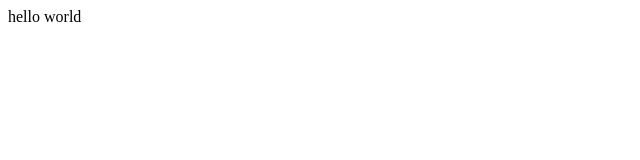
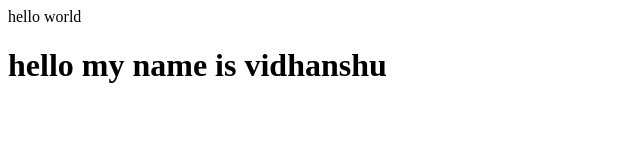
Before and after one commit to vidhanshu05/Locall, a plain HTML site: page index.html in a window 1280 px wide. Shown: the whole page, without its empty margins (0-640 px from the left). Drawn offline with Linux system fonts and the light colour scheme.

Commit message:
'updated'

```diff
--- a/index.html
+++ b/index.html
@@ -1 +1,2 @@
 <p>hello world</p>
+<h1>hello my name is vidhanshu</h1>
```
